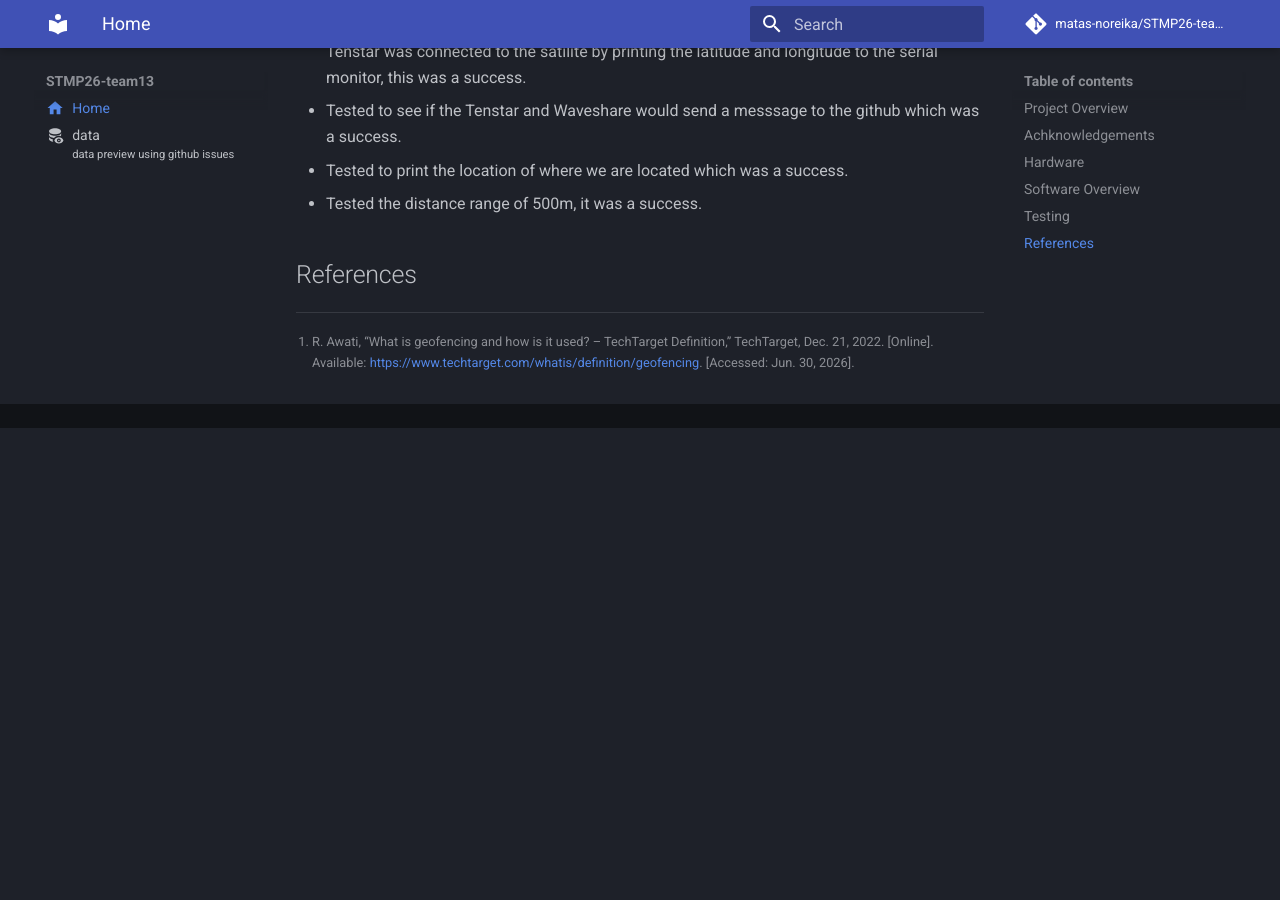
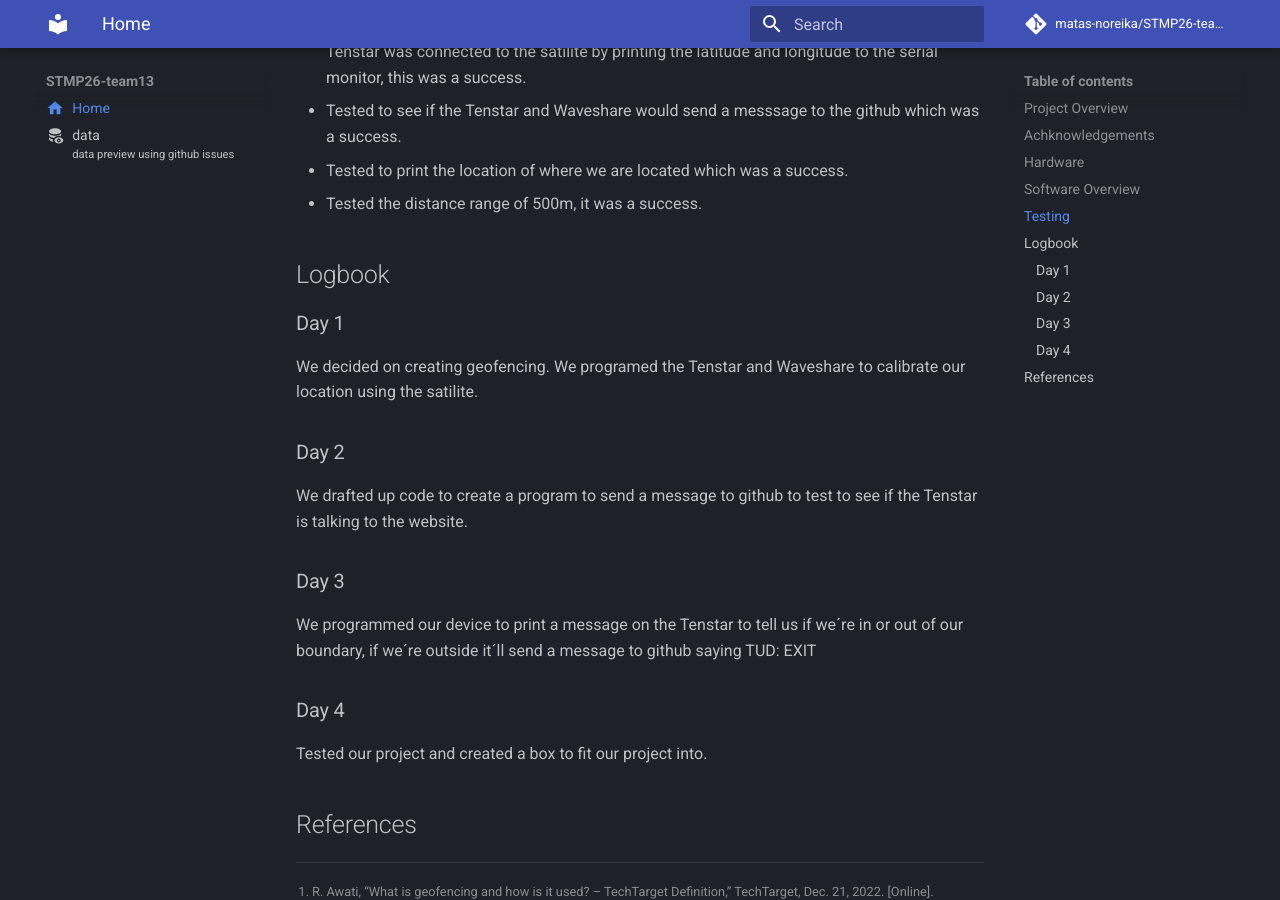
Before and after one commit to matas-noreika/STMP26-team13, an MkDocs documentation site: the page built from docs/index.md, in a window 1280 px wide and 900 px high, scrolled down 1248 px. Built offline with MkDocs 1.6.1 and Material for MkDocs 9.7.7, drawn with Linux system fonts in a browser that asks for light colours; comment, search, counter and statistics services are not loaded; before the commit the page ends 1676 px from its top, so only the background shows below that.

Commit message:
Add logbook section for geofencing project
Added a logbook section detailing daily progress on the geofencing project, including calibration, coding, and testing activities.

```diff
--- a/docs/index.md
+++ b/docs/index.md
@@ -49,6 +49,16 @@ The following is a list of hardware required to reproduce this project:
 - Tested to print the location of where we are located which was a success.
 - Tested the distance range of 500m, it was a success.
 
+## Logbook
+### Day 1
+We decided on creating geofencing. We programed the Tenstar and Waveshare to calibrate our location using the satilite.
+### Day 2
+We drafted up code to create a program to send a message to github to test to see if the Tenstar is talking to the website.
+### Day 3
+We programmed our device to print a message on the Tenstar to tell us if we´re in or out of our boundary, if we´re outside it´ll send a message to github saying TUD: EXIT
+### Day 4
+Tested our project and created a box to fit our project into.
+
 ## References
 
 [^1]: R. Awati, “What is geofencing and how is it used? – TechTarget Definition,” TechTarget, Dec. 21, 2022. [Online]. Available: <https://www.techtarget.com/whatis/definition/geofencing>. [Accessed: Jun. 30, 2026].
```
